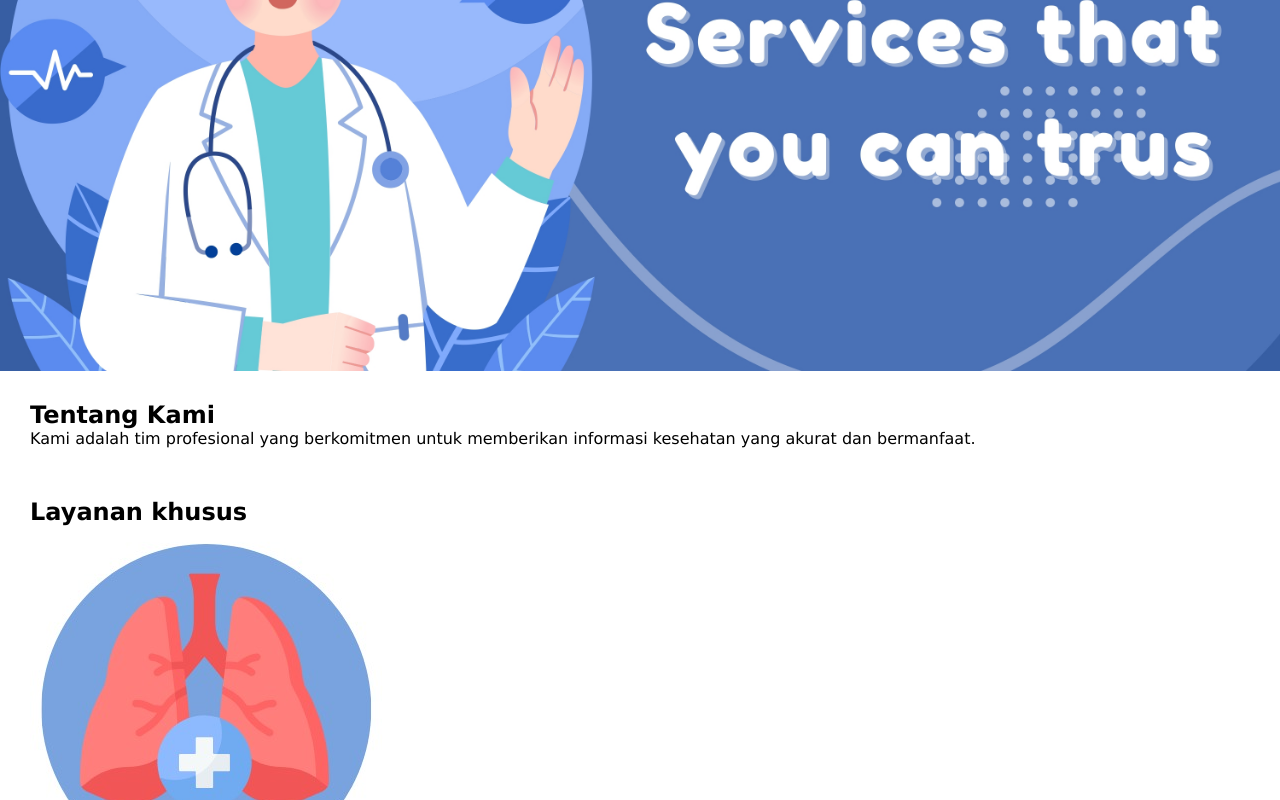
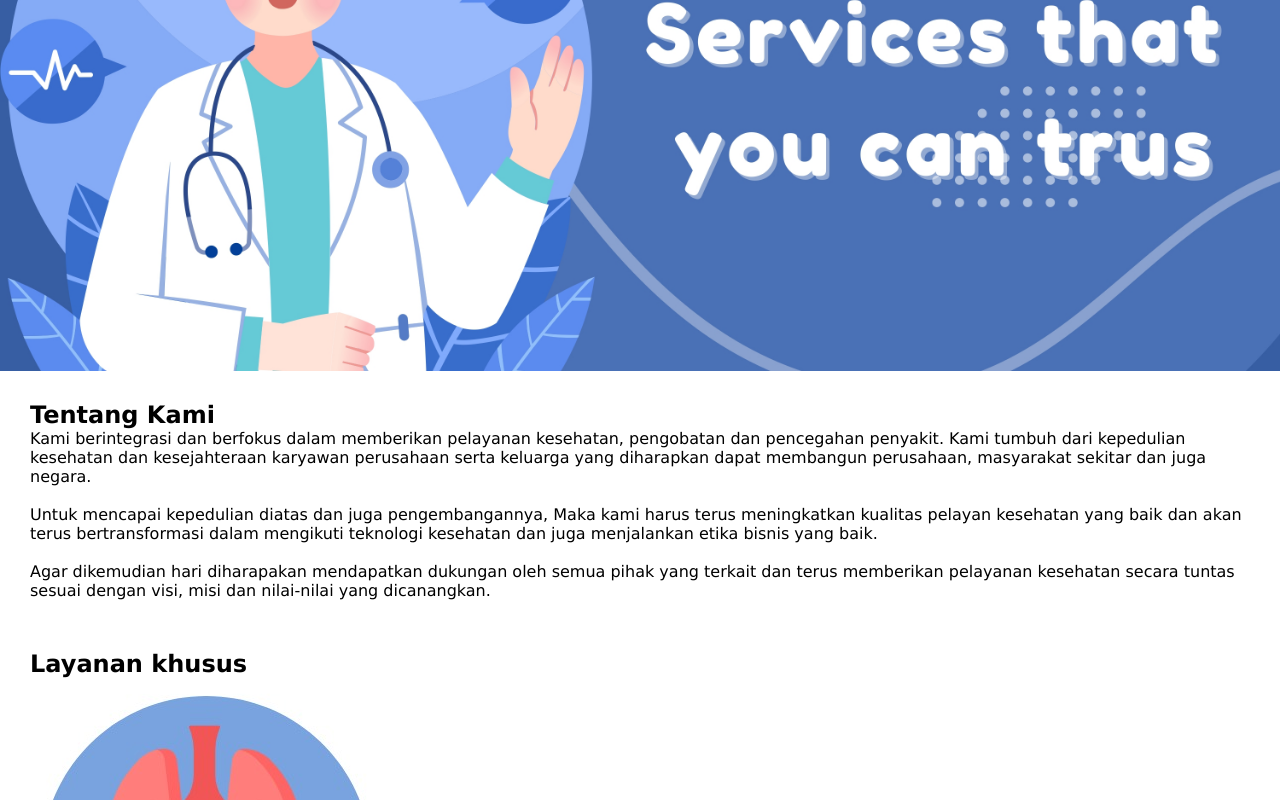
Before and after one commit to alfalaq12/website-kesehatan, a plain HTML site: page index.html in a window 1280 px wide. Shown: the part 419-1219 px from the top of the page. Drawn offline with Linux system fonts and the light colour scheme.

Commit message:
update tentang kami

```diff
--- a/index.html
+++ b/index.html
@@ -40,7 +40,9 @@
     </section>
     <section id="about">
         <h2>Tentang Kami</h2>
-        <p>Kami adalah tim profesional yang berkomitmen untuk memberikan informasi kesehatan yang akurat dan bermanfaat.</p>
+        <p>Kami berintegrasi dan berfokus dalam memberikan pelayanan kesehatan, pengobatan dan pencegahan penyakit. Kami tumbuh dari kepedulian kesehatan dan kesejahteraan karyawan perusahaan serta keluarga yang diharapkan dapat membangun perusahaan, masyarakat sekitar dan juga negara.</p><br>
+        <p>Untuk mencapai kepedulian diatas dan juga pengembangannya, Maka kami harus terus meningkatkan kualitas pelayan kesehatan yang baik dan akan terus bertransformasi dalam mengikuti teknologi kesehatan dan juga menjalankan etika bisnis yang baik.</p><br>
+        <p>Agar dikemudian hari diharapakan mendapatkan dukungan oleh semua pihak yang terkait dan terus memberikan pelayanan kesehatan secara tuntas sesuai dengan visi, misi dan nilai-nilai yang dicanangkan.</p>
     </section>
 
     <section id="services">
```
